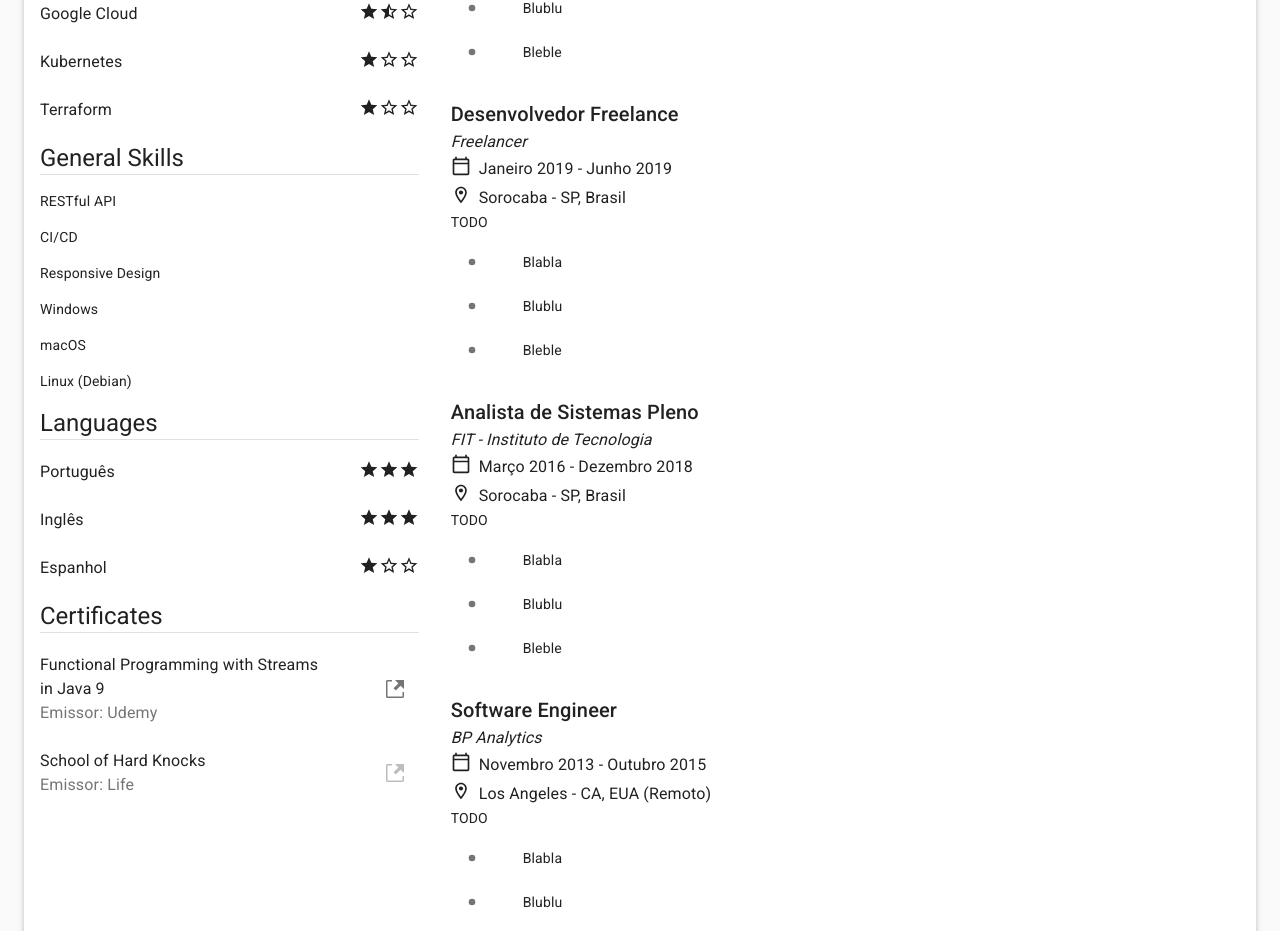
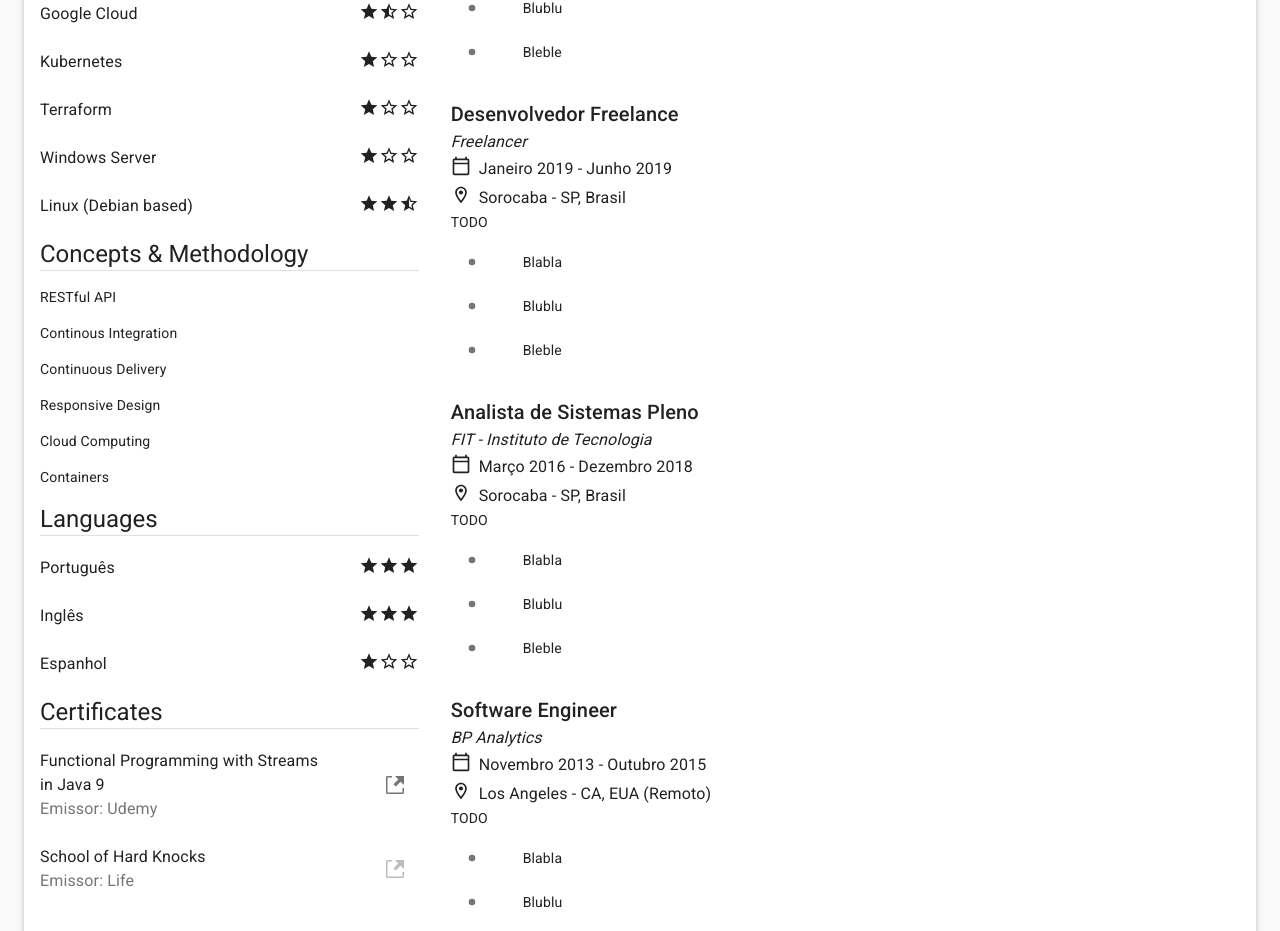
Before and after one commit to eduardopvm/react-cv, a React (Create React App) app: page / in a window 1280 px wide. Shown: the part 1111-2042 px from the top of the page. Built offline with nearby package versions, Linux system fonts and the light colour scheme.

Commit message:
changed sidebar section to Concepts and Methodoly from General Skills

```diff
--- a/src/Sidebar.js
+++ b/src/Sidebar.js
@@ -42,7 +42,7 @@ export default function Sidebar(props) {
 
       <Box>
         <Box ml={2}>
-          <Typography variant="h5">General Skills</Typography>
+          <Typography variant="h5">Concepts &amp; Methodology</Typography>
         </Box>
         <Divider variant="middle" />
         <GeneralSkillsList skills={props.data.general_skills} />
--- a/src/data/cv_data_pt-br.json
+++ b/src/data/cv_data_pt-br.json
@@ -20,15 +20,17 @@
     { "name": "Angular", "level": 2},
     { "name": "Google Cloud", "level": 1.5},
     { "name": "Kubernetes", "level": 1},
-    { "name": "Terraform", "level": 1}
+    { "name": "Terraform", "level": 1},
+    { "name": "Windows Server", "level": 1},
+    { "name": "Linux (Debian based)", "level": 2.5}
   ],
   "general_skills": [
     "RESTful API",
-    "CI/CD",
+    "Continous Integration",
+    "Continuous Delivery",
     "Responsive Design",
-    "Windows",
-    "macOS",
-    "Linux (Debian)"
+    "Cloud Computing",
+    "Containers"
   ],
   "languague_skills": [
     { "name": "Português", "level": 3},
```
